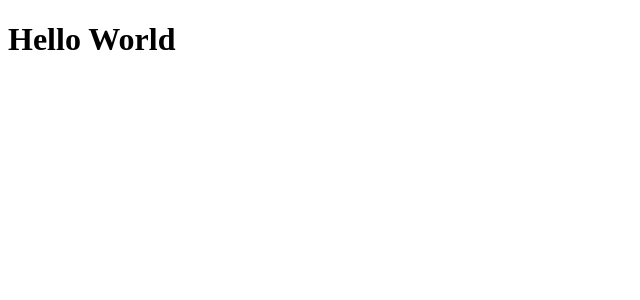
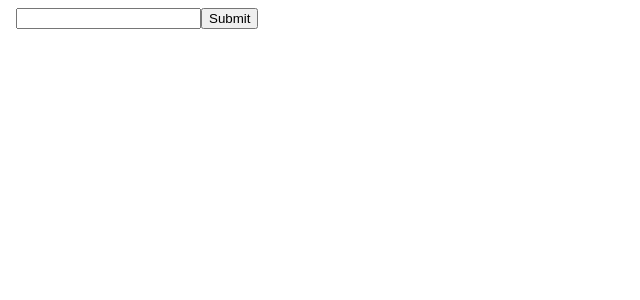
Before and after one commit to alex197925/basic-angular-form, an Angular app in the folder friends-form/: page / in a window 1280 px wide. Shown: the top 300 px of the page, without its empty margins (0-640 px from the left). Built offline with nearby package versions, Linux system fonts and the light colour scheme.

Commit message:
Add input for, submit button to component.thml

```diff
--- a/friends-form/src/app/app.component.html
+++ b/friends-form/src/app/app.component.html
@@ -1 +1,14 @@
-<h1>Hello World</h1>
+<!doctype html>
+<html lang="en">
+<head>
+  <meta charset="UTF-8">
+  <meta name="viewport"
+        content="width=device-width, user-scalable=no, initial-scale=1.0, maximum-scale=1.0, minimum-scale=1.0">
+  <meta http-equiv="X-UA-Compatible" content="ie=edge">
+  <title>Friends Form</title>
+</head>
+<body>
+<input>
+<button type="submit">Submit</button>
+</body>
+</html>
```
